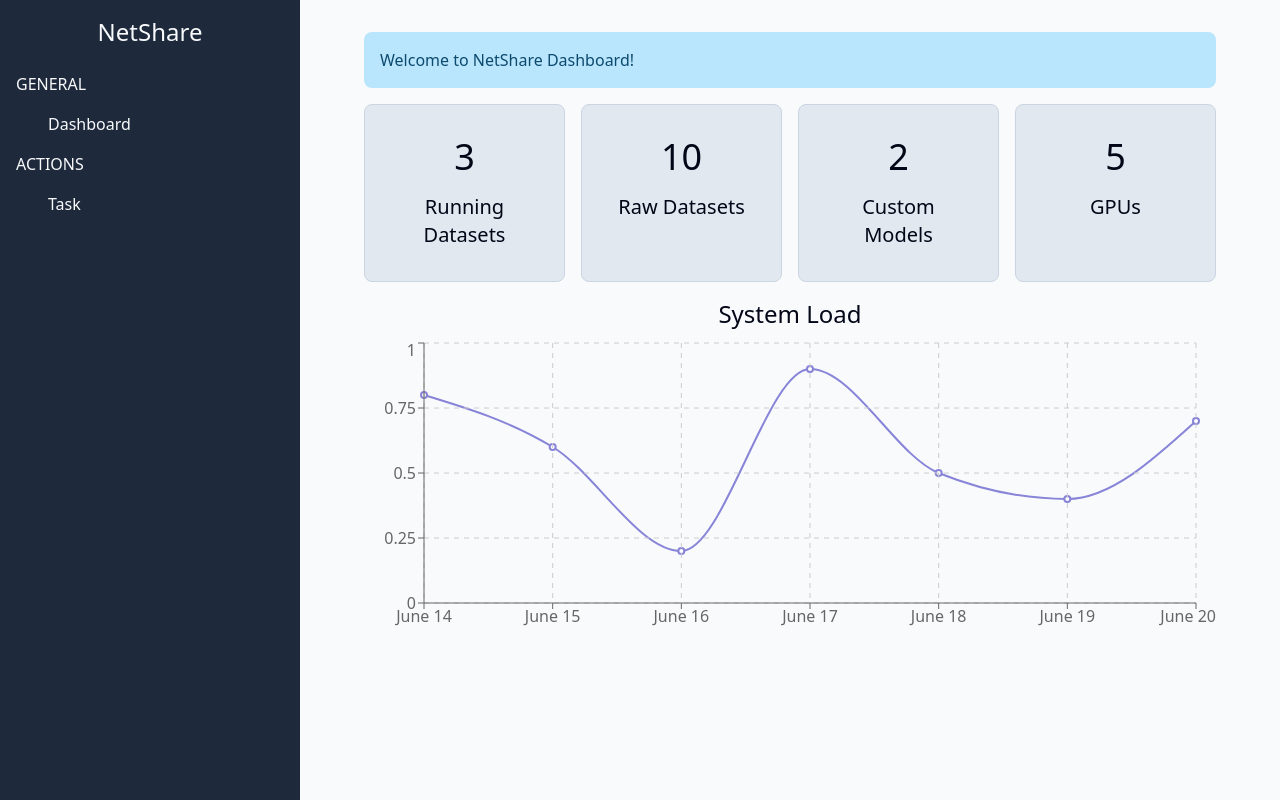
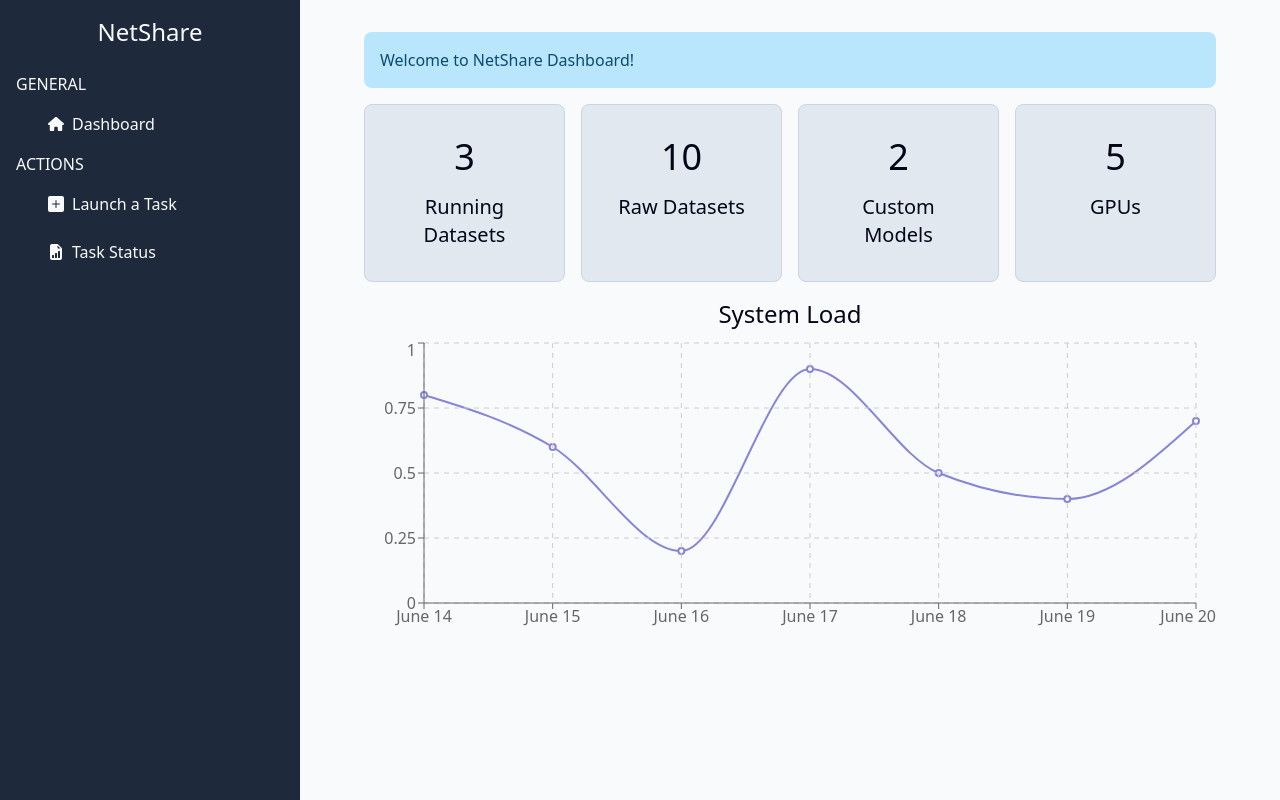
Before and after one commit to HaozheSong/NetShareWeb, a Next.js app in the folder frontend/: page /dashboard in a window 1280 px wide. Built offline with nearby package versions, Linux system fonts and the light colour scheme.

Commit message:
task-1.5.0 sidebar icons and active links

```diff
--- a/frontend/src/app/dashboard/Sidebar.tsx
+++ b/frontend/src/app/dashboard/Sidebar.tsx
@@ -1,4 +1,5 @@
-import Link from 'next/link'
+import * as sidebarIcon from './SidebarIcon'
+import NavSection from './SidebarNavSection'
 
 interface Sidebar {
   width: number
@@ -6,11 +7,12 @@
   sections: SidebarSection
 }
 
-interface SidebarSection {
+export interface SidebarSection {
   title: string
-  links: Array<{ text: string; href: string }>
+  links: Array<{ text: string; href: string; icon?: JSX.Element }>
 }
 
+// to make active link work, ensure the href end with a trailing slash
 export const SIDEBAR = {
   width: 300,
   title: 'NetShare',
@@ -18,13 +20,22 @@
     {
       title: 'GENERAL',
       links: [
-        { text: 'Dashboard', href: '/dashboard' },
+        { text: 'Dashboard', href: '/dashboard/', icon: sidebarIcon.dashboard }
       ]
     },
     {
       title: 'ACTIONS',
       links: [
-        { text: 'Task', href: '/dashboard/task' },
+        {
+          text: 'Launch a Task',
+          href: '/dashboard/task/',
+          icon: sidebarIcon.launchTask
+        },
+        {
+          text: 'Task Status',
+          href: '/dashboard/task-status/',
+          icon: sidebarIcon.taskStatus
+        }
       ]
     }
   ]
@@ -48,27 +59,3 @@
     </nav>
   )
 }
-
-interface NavSectionProps {
-  section: SidebarSection
-}
-
-function NavSection (props: NavSectionProps) {
-  const section = props.section
-  return (
-    <section className='my-2'>
-      <h2 className='my-2'>{section.title}</h2>
-      <div id='sidebar-section-links'>
-        {section.links.map(link => (
-          <Link
-            href={link.href}
-            className='block my-2 px-8 leading-10 rounded-lg  hover:bg-slate-100/30'
-            key={link.text}
-          >
-            {link.text}
-          </Link>
-        ))}
-      </div>
-    </section>
-  )
-}
--- /dev/null
+++ b/frontend/src/app/dashboard/SidebarIcon.tsx
@@ -0,0 +1,29 @@
+export const dashboard = (
+  <svg
+    className='inline-svg'
+    xmlns='http://www.w3.org/2000/svg'
+    viewBox='0 0 576 512'
+  >
+    <path d='M575.8 255.5c0 18-15 32.1-32 32.1h-32l.7 160.2c0 2.7-.2 5.4-.5 8.1V472c0 22.1-17.9 40-40 40H456c-1.1 0-2.2 0-3.3-.1c-1.4 .1-2.8 .1-4.2 .1H416 392c-22.1 0-40-17.9-40-40V448 384c0-17.7-14.3-32-32-32H256c-17.7 0-32 14.3-32 32v64 24c0 22.1-17.9 40-40 40H160 128.1c-1.5 0-3-.1-4.5-.2c-1.2 .1-2.4 .2-3.6 .2H104c-22.1 0-40-17.9-40-40V360c0-.9 0-1.9 .1-2.8V287.6H32c-18 0-32-14-32-32.1c0-9 3-17 10-24L266.4 8c7-7 15-8 22-8s15 2 21 7L564.8 231.5c8 7 12 15 11 24z' />
+  </svg>
+)
+
+export const launchTask = (
+  <svg
+    xmlns='http://www.w3.org/2000/svg'
+    className='inline-svg'
+    viewBox='0 0 16 16'
+  >
+    <path d='M2 0a2 2 0 0 0-2 2v12a2 2 0 0 0 2 2h12a2 2 0 0 0 2-2V2a2 2 0 0 0-2-2H2zm6.5 4.5v3h3a.5.5 0 0 1 0 1h-3v3a.5.5 0 0 1-1 0v-3h-3a.5.5 0 0 1 0-1h3v-3a.5.5 0 0 1 1 0z' />
+  </svg>
+)
+
+export const taskStatus = (
+  <svg
+    xmlns='http://www.w3.org/2000/svg'
+    className='inline-svg'
+    viewBox='0 0 16 16'
+  >
+    <path d='M9.293 0H4a2 2 0 0 0-2 2v12a2 2 0 0 0 2 2h8a2 2 0 0 0 2-2V4.707A1 1 0 0 0 13.707 4L10 .293A1 1 0 0 0 9.293 0zM9.5 3.5v-2l3 3h-2a1 1 0 0 1-1-1zm.5 10v-6a.5.5 0 0 1 .5-.5h1a.5.5 0 0 1 .5.5v6a.5.5 0 0 1-.5.5h-1a.5.5 0 0 1-.5-.5zm-2.5.5a.5.5 0 0 1-.5-.5v-4a.5.5 0 0 1 .5-.5h1a.5.5 0 0 1 .5.5v4a.5.5 0 0 1-.5.5h-1zm-3 0a.5.5 0 0 1-.5-.5v-2a.5.5 0 0 1 .5-.5h1a.5.5 0 0 1 .5.5v2a.5.5 0 0 1-.5.5h-1z' />
+  </svg>
+)
--- /dev/null
+++ b/frontend/src/app/dashboard/SidebarNavSection.tsx
@@ -0,0 +1,38 @@
+'use client'
+import Link from 'next/link'
+import { usePathname } from 'next/navigation'
+import { SidebarSection } from './Sidebar'
+
+interface NavSectionProps {
+  section: SidebarSection
+}
+
+export default function NavSection (props: NavSectionProps) {
+  const section = props.section
+  const baseLinkClassName =
+    'block my-2 px-8 leading-10 rounded-lg hover:bg-slate-100/50 '
+  const activeLinkClassName = baseLinkClassName + 'bg-slate-100/20'
+  const pathname = usePathname()
+  return (
+    <section className='my-2'>
+      <h2 className='my-2'>{section.title}</h2>
+      <div id='sidebar-section-links'>
+        {section.links.map(link => {
+          const isActive = pathname === link.href
+          return (
+            <>
+              <Link
+                href={link.href}
+                className={isActive ? activeLinkClassName : baseLinkClassName}
+                key={link.text}
+              >
+                {link.icon ? link.icon : ''}
+                {link.text}
+              </Link>
+            </>
+          )
+        })}
+      </div>
+    </section>
+  )
+}
--- a/frontend/src/app/global.css
+++ b/frontend/src/app/global.css
@@ -2,35 +2,13 @@
 @tailwind components;
 @tailwind utilities;
 
-/* @layer base {
-    h1 {
-        @apply text-5xl;
-        @apply font-bold;
+@layer utilities {
+    .inline-svg {
+        display: inline;
+        fill: currentColor;
+        vertical-align: -0.125em;
+        margin-right: 0.5em;
+        height: 1em;
+        width: 1em;
     }
-
-    h2 {
-        @apply text-4xl;
-        @apply font-bold;
-    }
-
-    h3 {
-        @apply text-3xl;
-        @apply font-bold;
-    }
-
-    h4 {
-        @apply text-2xl;
-        @apply font-bold;
-    }
-
-    h5 {
-        @apply text-xl;
-        @apply font-bold;
-    }
-
-    h6 {
-        @apply text-lg;
-        @apply font-bold;
-    }
-
-} */
+}
```
